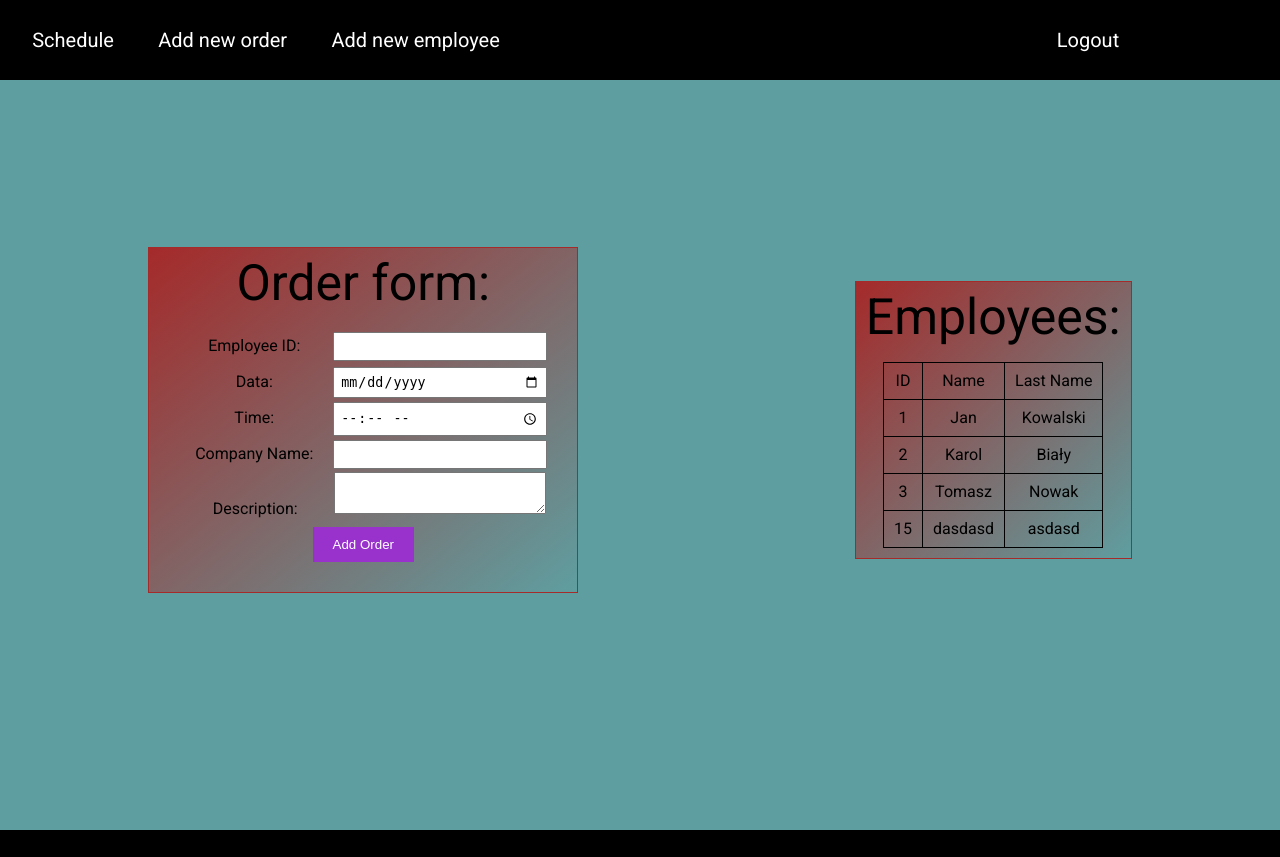
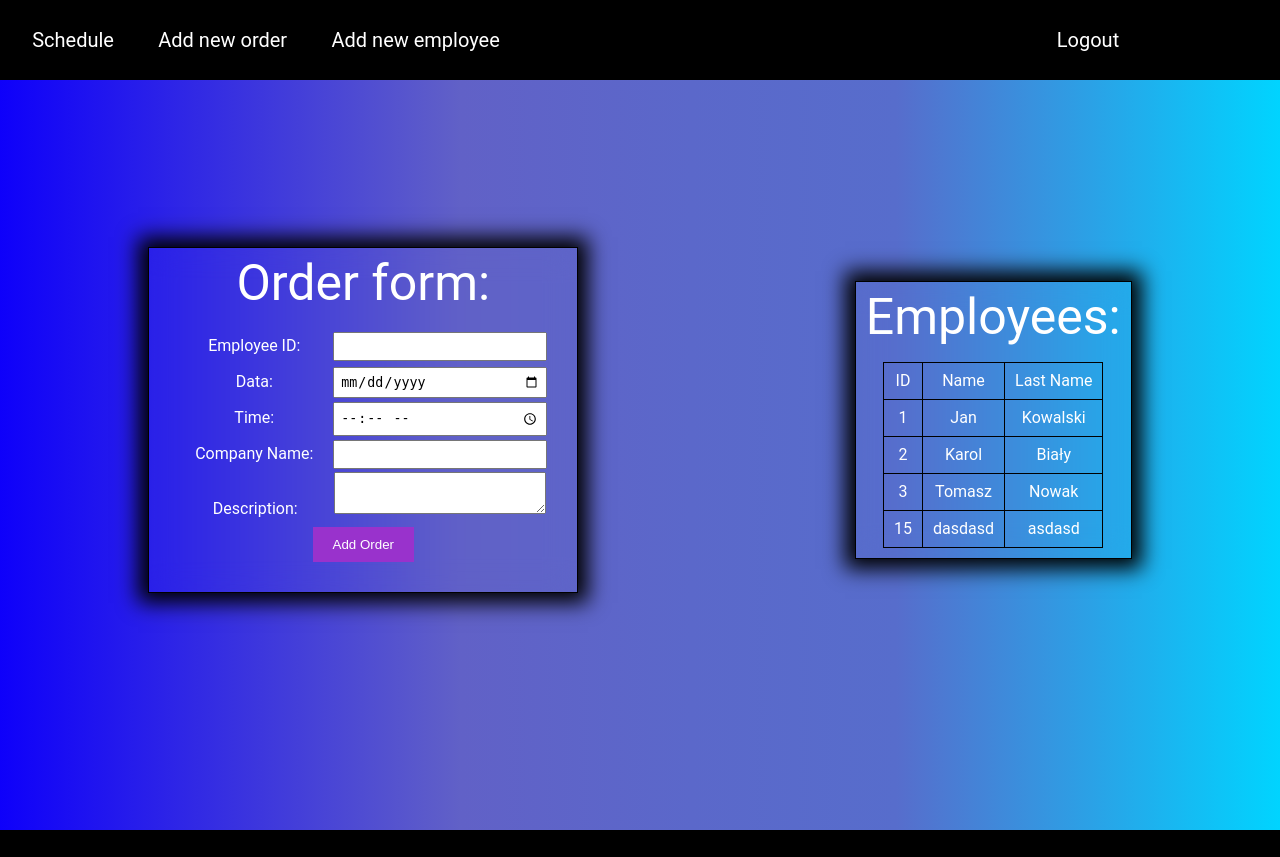
Before and after one commit to JustAFailuree/-Workshops, a PHP site: page /AddOrder.php in a window 1280 px wide. Shown: the top 857 px of the page. Run offline with PHP 8.4, Linux system fonts and the light colour scheme; the visitor is signed in with stand-in values (Sample User, id 1); data comes from the database, SQL or seed files in the repository.

Commit message:
Update Order.css

```diff
--- a/Order.css
+++ b/Order.css
@@ -1,4 +1,5 @@
-@import url('https://fonts.googleapis.com/css2?family=Roboto:ital,wght@0,400;0,700;1,400;1,700&display=swap');
+@import url('https://fonts.googleapis.com/css2?family=Outfit:wght@100..900&display=swap');
+
 
 html, body
 {
@@ -23,6 +24,7 @@ nav {
     color: white;
     padding: 10px;
     width: 100vw;
+    z-index: 1000;
 }
 
 .NavLeft, .NavRight {
@@ -60,7 +62,8 @@ footer {
 }
 
 section {
-    background-color:  cadetblue;
+    background: rgb(14,0,250);
+    background: linear-gradient(90deg, rgba(14,0,250,1) 0%, rgba(97,97,199,1) 36%, rgba(91,104,202,1) 54%, rgba(87,109,204,1) 70%, rgba(0,212,255,1) 100%);
     height: 100vh;
     padding: 10px;
     padding-top: 20px;
@@ -78,15 +81,20 @@ section h2{
 .left{
     height: auto;
     padding: 10px;
-    border: 1px solid brown;
-    background-image: linear-gradient(to bottom right, brown, cadetblue);
+    border: 1px solid rgb(0, 0, 0);
+    color: white;
+    backdrop-filter: blur(15px);
+    box-shadow: 0 0 20px 10px black;
+
 }
 
 .right{
     height: auto;
     padding: 10px;
-    border: 1px solid brown;
-    background-image: linear-gradient(to bottom right, brown, cadetblue);
+    border: 1px solid rgb(0, 0, 0);
+    color: white;
+    backdrop-filter: blur(15px);
+    box-shadow: 0 0 20px 10px black;
 }
 .right table, th, tr,td{
     border: 1px solid black;
@@ -126,7 +134,7 @@ button {
 }
 
     button:hover {
-        background-color: saddlebrown;
+        background-color: rgb(146, 2, 98);
         box-shadow: 5px 5px 2px black;
     }
 
```
